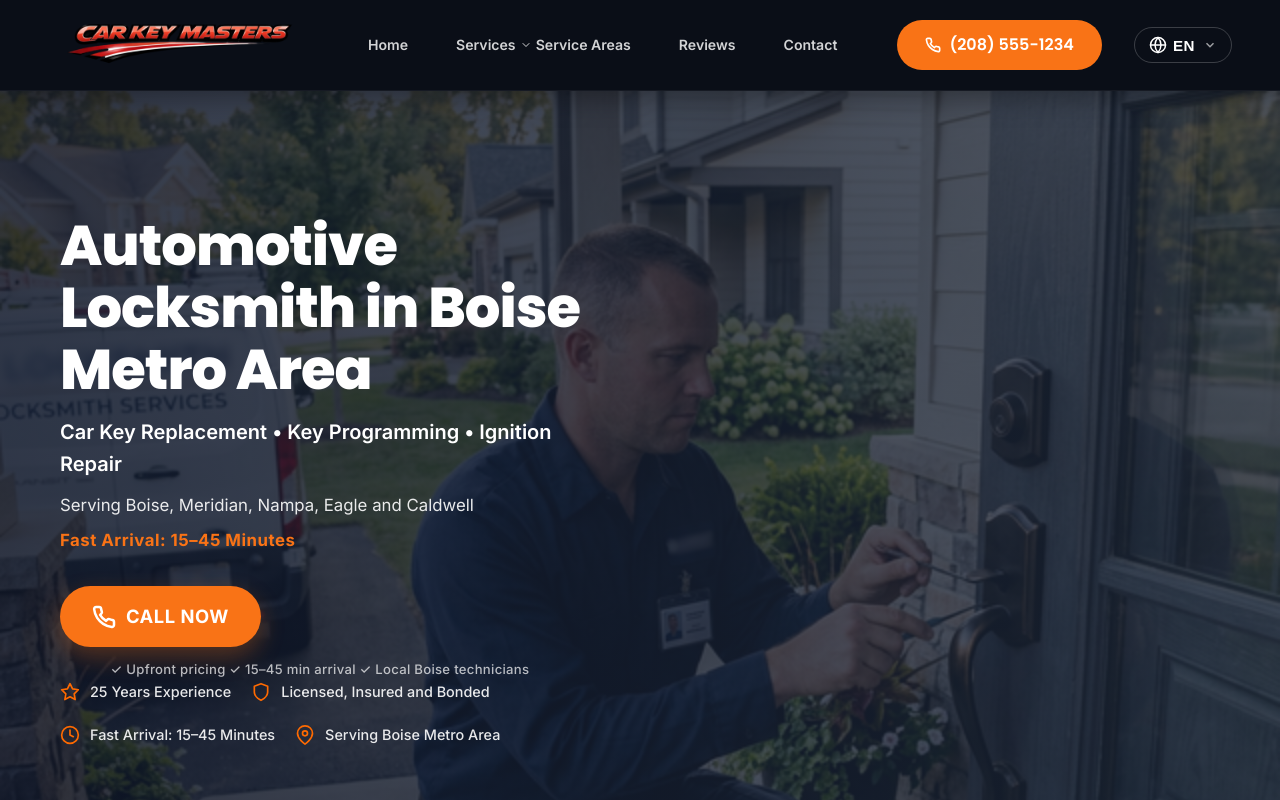
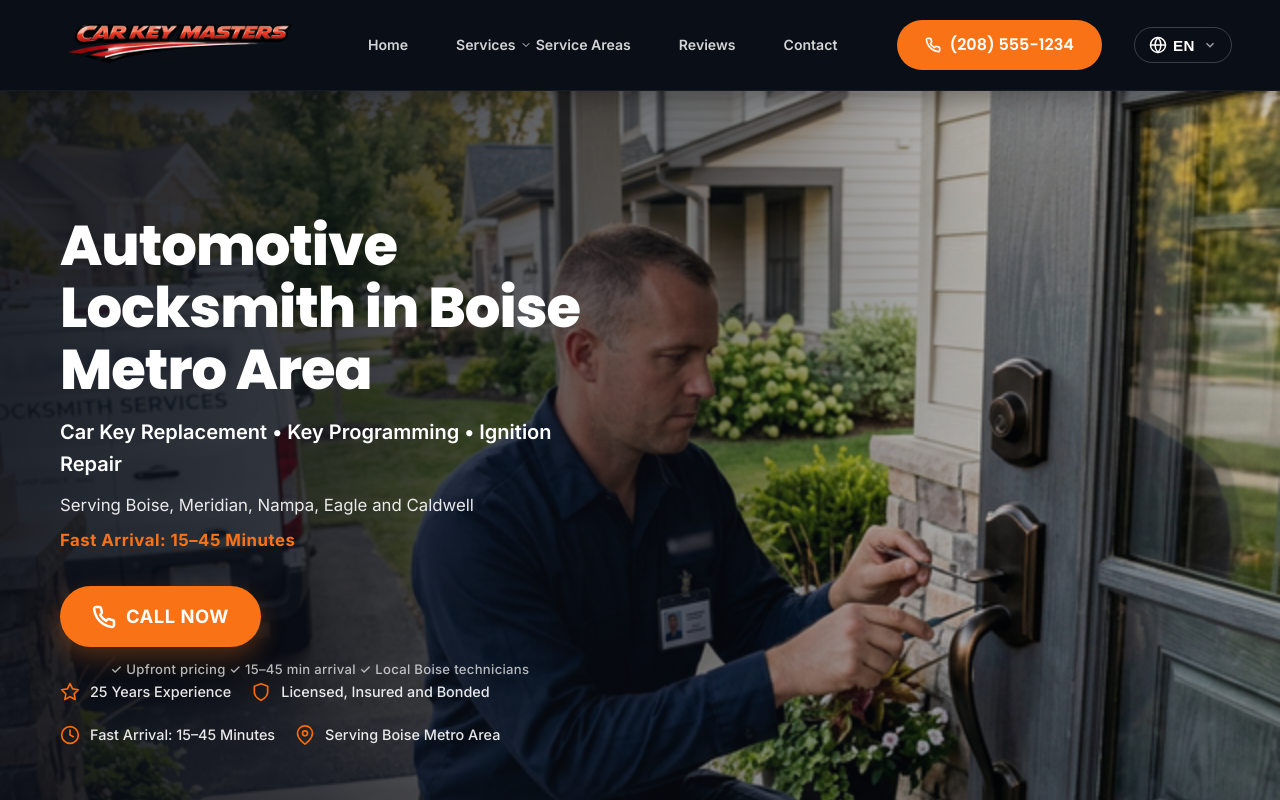
Before and after one commit to saskij/https-github.com-_-demo-locksmith, a Next.js app: page /https-github.com-_-demo-locksmith/ in a window 1280 px wide. Shown: the top 800 px of the page. Built offline with nearby package versions, Linux system fonts and the light colour scheme.

Commit message:
style: apply directional gradient overlay to hero section

```diff
--- a/app/globals.css
+++ b/app/globals.css
@@ -338,10 +338,19 @@ ul {
 .hero__overlay {
   position: absolute;
   inset: 0;
-  background: linear-gradient(90deg,
-      rgba(15, 23, 42, 0.85) 0%,
-      rgba(30, 41, 59, 0.75) 100%);
+  background: linear-gradient(135deg, rgba(10, 14, 23, 0.90) 0%, rgba(10, 14, 23, 0.70) 100%);
   z-index: 1;
+}
+
+@media (min-width: 768px) {
+  .hero__overlay {
+    background: linear-gradient(90deg,
+        rgba(10, 14, 23, 0.90) 0%,
+        rgba(10, 14, 23, 0.80) 25%,
+        rgba(10, 14, 23, 0.50) 55%,
+        rgba(10, 14, 23, 0.20) 80%,
+        rgba(10, 14, 23, 0.05) 100%);
+  }
 }
 
 .hero__content {
```
